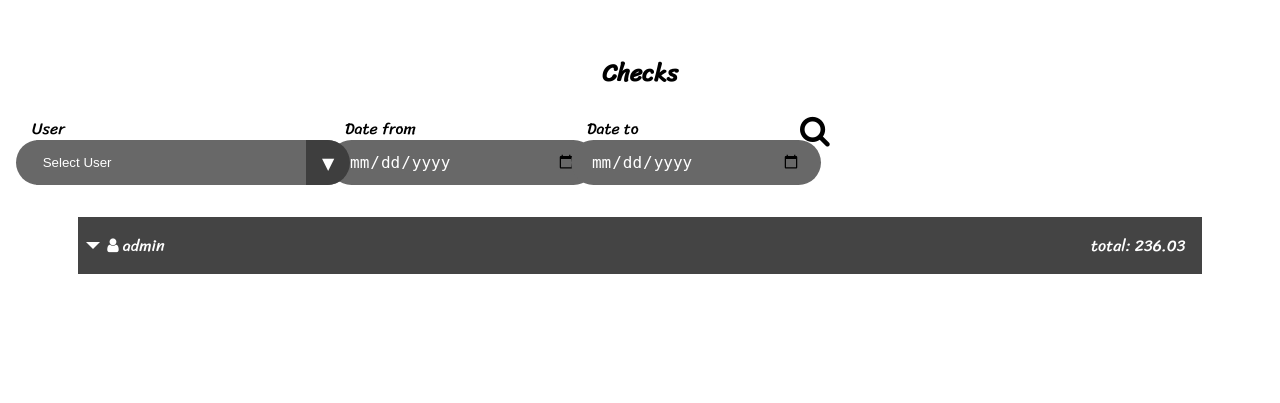
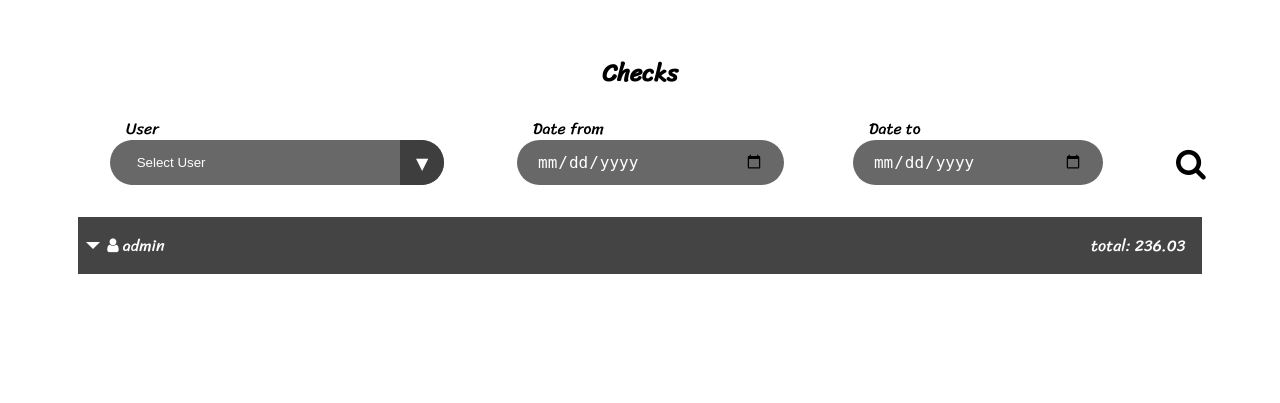
Before and after one commit to asaid-0/cafe-php, a PHP site: page /admin/checks.php in a window 1280 px wide. Shown: the part 84-487 px from the top of the page. Run offline with PHP 8.4, Linux system fonts and the light colour scheme; data comes from the database, SQL or seed files in the repository; a stand-in replaces the project's code that opens the database connection; some libraries are stand-ins or nearby versions.

Commit message:
Fix search header

```diff
--- a/assets/css/user-orders.css
+++ b/assets/css/user-orders.css
@@ -72,3 +72,9 @@ td a:hover{
     /* color: white; */
     font-size: 2rem;
 }
+
+.search-group {
+    display: flex;
+    justify-content: space-evenly;
+    align-items: center;
+}
```
